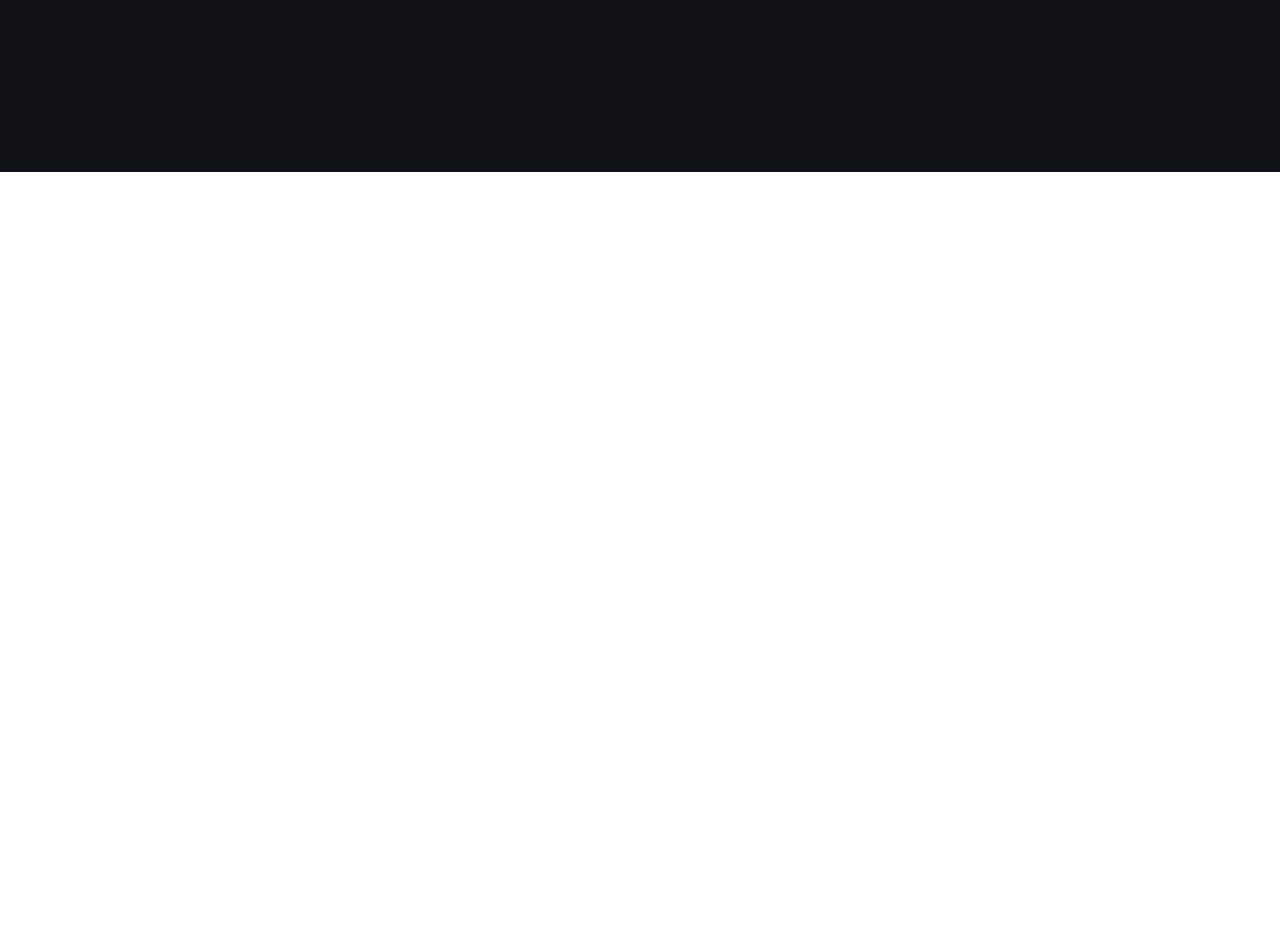
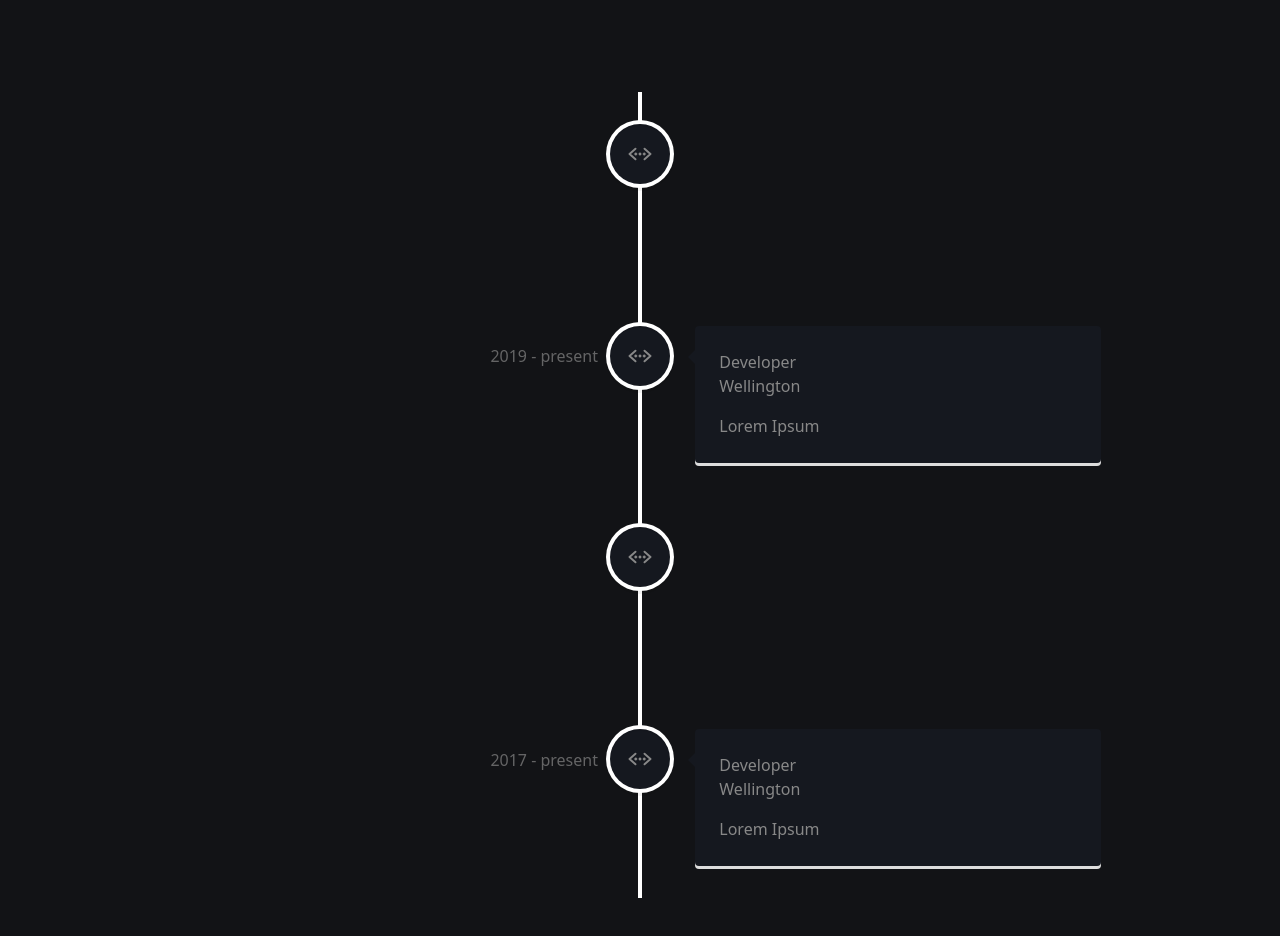
Before and after one commit to NatiBytes/portfolio, a Next.js app: page / in a window 1280 px wide. Shown: the part 1340-2276 px from the top of the page. Before the commit the page ends 1512 px from the top, so only its background shows below. Built offline with nearby package versions, Linux system fonts and the light colour scheme.

Commit message:
completed about section, added timeline section

```diff
--- a/package.json
+++ b/package.json
@@ -19,9 +19,11 @@
     "react": "18.2.0",
     "react-dom": "18.2.0",
     "react-icons": "^4.7.1",
+    "react-vertical-timeline-component": "^3.5.2",
     "typescript": "4.9.3"
   },
   "devDependencies": {
+    "@types/react-vertical-timeline-component": "^3.3.3",
     "autoprefixer": "^10.4.13",
     "postcss": "^8.4.19",
     "tailwindcss": "^3.2.4"
--- /dev/null
+++ b/pages/data.js
@@ -0,0 +1,36 @@
+import { IoCodeWorking } from "react-icons/io5";
+
+export const Experiance = [
+  {
+    id: 1,
+    date: "2020 - present",
+    iconSrc: <IoCodeWorking />,
+    title: "Developer",
+    location: "Wellington",
+    description: "Lorem Ipsum",
+  },
+  {
+    id: 2,
+    date: "2019 - present",
+    iconSrc: <IoCodeWorking />,
+    title: "Developer",
+    location: "Wellington",
+    description: "Lorem Ipsum",
+  },
+  {
+    id: 3,
+    date: "2018 - present",
+    iconSrc: <IoCodeWorking />,
+    title: "Developer",
+    location: "Wellington",
+    description: "Lorem Ipsum",
+  },
+  {
+    id: 4,
+    date: "2017 - present",
+    iconSrc: <IoCodeWorking />,
+    title: "Developer",
+    location: "Wellington",
+    description: "Lorem Ipsum",
+  },
+];
--- a/pages/index.tsx
+++ b/pages/index.tsx
@@ -5,7 +5,12 @@ import { useState } from "react";
 import { IoMenu } from "react-icons/io5";
 import Image from "next/image";
 import profile from "../public/images/profile.jpg";
-
+import {
+  VerticalTimeline,
+  VerticalTimelineElement,
+} from "react-vertical-timeline-component";
+import "react-vertical-timeline-component/style.min.css";
+import {Experiance} from "../pages/data"
 const Home: NextPage = () => {
   const [isActive, setIsActive] = useState(false);
 
@@ -164,8 +169,8 @@ const Home: NextPage = () => {
                 laudantium ea saepe excepturi, quasi eum inventore
                 exercitationem iure, voluptates nam consequuntur! Lorem ipsum
                 dolor sit amet, consectetur adipisicing elit. Fuga illo
-                doloribus ad. Lorem ipsum dolor sit amet consectetur adipisicing elit.
-                Laboriosam vero perspiciatis id animi. Alias in vero hic
+                doloribus ad. Lorem ipsum dolor sit amet consectetur adipisicing
+                elit. Laboriosam vero perspiciatis id animi. Alias in vero hic.
               </p>
 
               <button
@@ -187,6 +192,39 @@ const Home: NextPage = () => {
               </button>
             </div>
           </section>
+
+          {/** Time Line */}
+          <section className="w-full flex items-center justify-center">
+            <VerticalTimeline className="">
+              {Experiance &&
+                Experiance.map((n) => (
+                  <VerticalTimelineElement
+                    key={n.id}
+                    className="vertical-timeline-element--work"
+                    contentStyle={{
+                      background: "rgb(21,24,31)",
+                      color: "#888",
+                    }}
+                    contentArrowStyle={{
+                      borderRight: "7px solid  rgb(21,24,31)",
+                    }}
+                    date={n.date}
+                    iconStyle={{ background: "rgb(21,24,31)", color: "#888" }}
+                    icon={n.iconSrc}
+                  >
+                    <h3 className="vertical-timeline-element-title">
+                      {n.title}
+                    </h3>
+                    <h4 className="vertical-timeline-element-subtitle">
+                      {n.location}
+                    </h4>
+                    <p>
+                      {n.description}
+                    </p>
+                  </VerticalTimelineElement>
+                ))}
+            </VerticalTimeline>
+          </section>
         </main>
       </div>
     </div>
```
Also changed, not shown: 1 other file (tests, documents, lock files or other folders).
